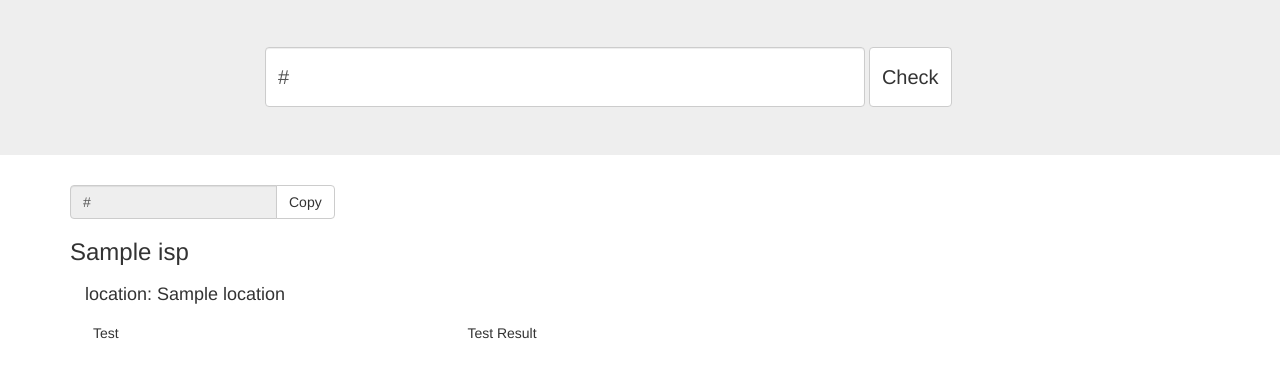
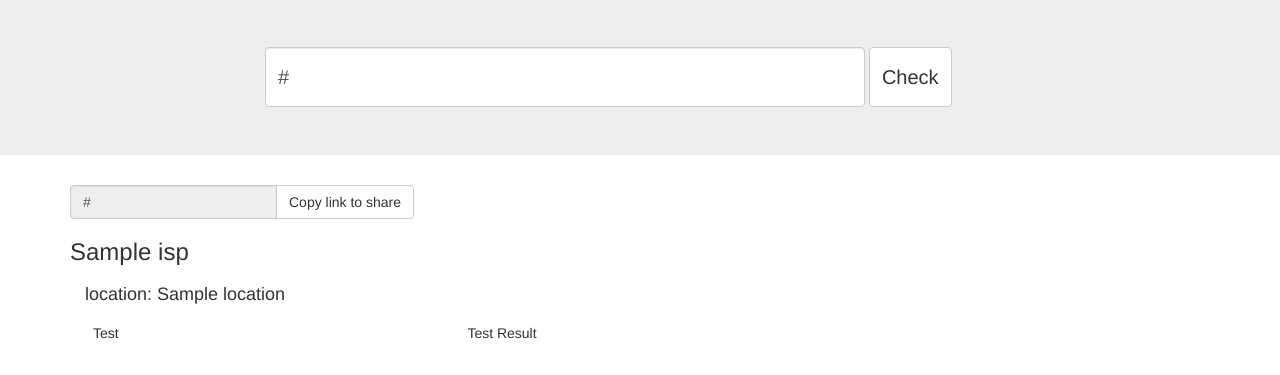
Before and after one commit to Sinar/blockedornot.sinarproject.org, a Python web app: template blockornot/templates/index.html in a window 1280 px wide. Shown: the part 71-446 px from the top of the page. Run offline with Jinja, Linux system fonts and the light colour scheme; the template is opened without the code that fills it: most values are stand-ins (such as "Sample title", 1, 10 or a date in 2020); some libraries are stand-ins or nearby versions.

Commit message:
Update message to be more friendly

```diff
--- a/blockornot/templates/index.html
+++ b/blockornot/templates/index.html
@@ -42,7 +42,7 @@
             <div class="input-group">
                 <input type="text" class="form-control" id="shareLink" {% if current_url %}value="{{current_url}}"{% endif %} readonly="true">
                 <div class="input-group-btn">
-                    <button type="button" class="btn btn-default" id="clickShare" data-clipboard-text="{{current_url}}">Copy</button>
+                    <button type="button" class="btn btn-default" id="clickShare" data-clipboard-text="{{current_url}}">Copy link to share</button>
                 </div>
             </div>
         </form>
@@ -138,7 +138,6 @@
             console.log("Loaded");
             cpm_client.on("aftercopy", function(event){
                 console.log(event.data);
-
             });
         });
 
```
